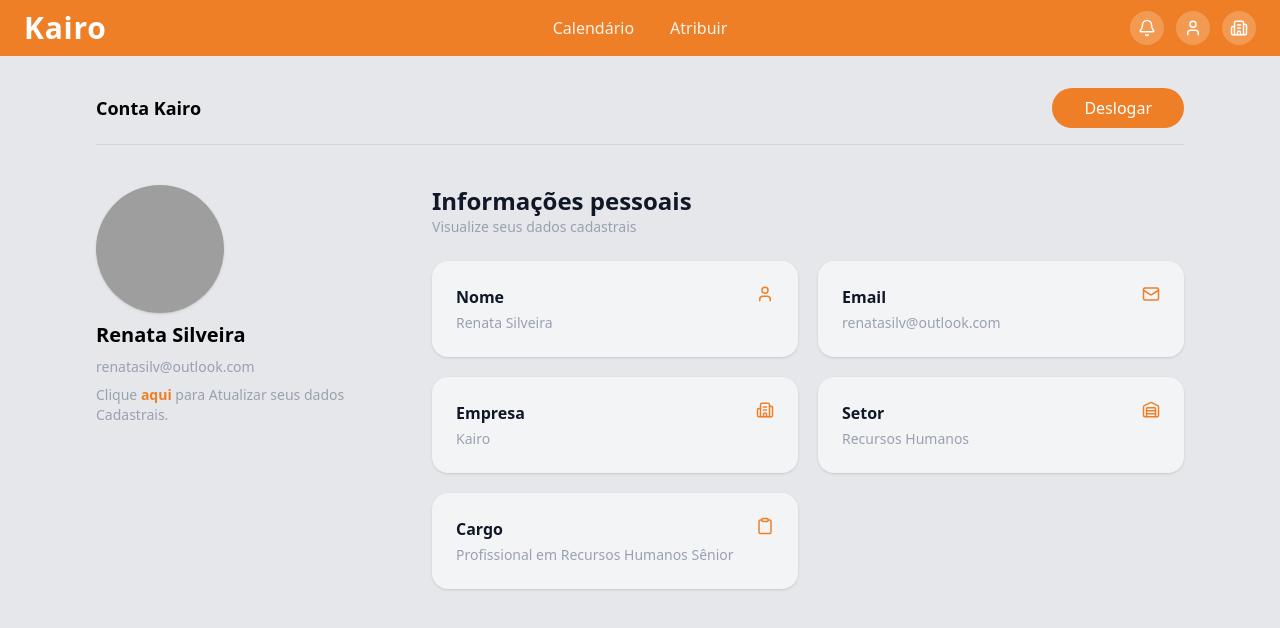
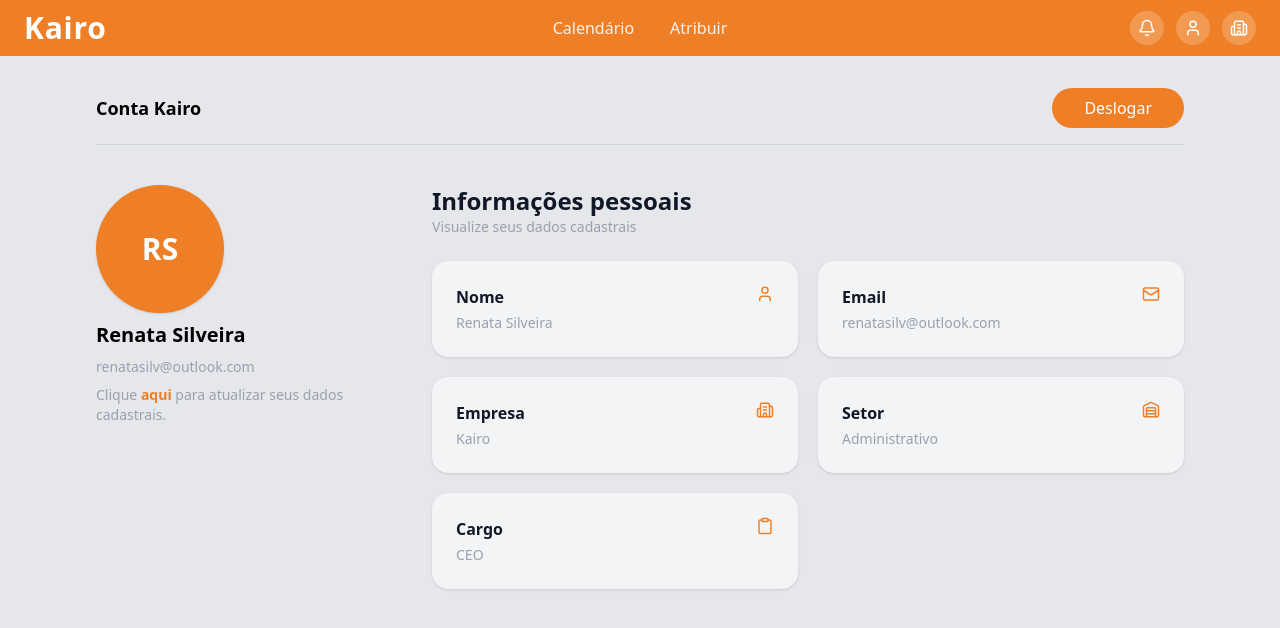
Before and after one commit to GallegoSz/Kairo, a React (Vite) app: page /conta in a window 1280 px wide. Shown: the top 628 px of the page. Built offline with nearby package versions, Linux system fonts and the light colour scheme; grey boxes are pictures that could not be loaded; the HTML template or start-up script is replaced by a standard one.

Commit message:
Foi retirado o hardCode de User

```diff
--- /dev/null
+++ b/src/components/InfoCard.tsx
@@ -0,0 +1,31 @@
+import { LucideIcon } from "lucide-react"
+
+interface InfoCardProps {
+  label: string
+  value?: string
+  icon: LucideIcon
+}
+
+export default function InfoCard({
+  label,
+  value,
+  icon: Icon
+}: InfoCardProps) {
+  return (
+    <div className="bg-gray-100 rounded-2xl shadow p-6 w-full">
+      <div className="flex justify-between items-start gap-4">
+        <div className="flex flex-col gap-1 min-w-0">
+          <span className="font-semibold text-gray-900">{label}</span>
+          <span className="text-gray-400 text-sm break-all">
+            {value || "-"}
+          </span>
+        </div>
+
+        <Icon
+          size={18}
+          className="shrink-0 text-[#EF7F27]"
+        />
+      </div>
+    </div>
+  )
+}
--- a/src/pages/AccountPage.jsx
+++ /dev/null
@@ -1,113 +0,0 @@
-import React from 'react'
-import { User, Clipboard, Mail, Warehouse, Building2 } from "lucide-react"
-
-const AccountPage = () => {
-  return (
-    <div className="flex items-center justify-center">
-      <div className="p-8 w-full max-w-6xl">
-
-        {/* HEADER */}
-        <div className="flex justify-between items-center border-b border-gray-300 pb-4">
-          <h3 className="font-bold text-lg">Conta Kairo</h3>
-          <button className="bg-[#EF7F27] px-8 py-2 rounded-full text-white font-medium hover:opacity-90 transition cursor-pointer">
-            Deslogar
-          </button>
-        </div>
-
-        {/* CONTEÚDO */}
-        <div className="mt-10 flex flex-col sm:flex-row gap-20">
-
-          {/* COLUNA ESQUERDA */}
-          <div className="flex flex-col gap-2 w-64">
-            <img
-              src="mulher_profissional.jpg"
-              alt="Foto de perfil"
-              className="w-32 h-32 rounded-full shadow object-cover"
-            />
-
-            <span className="font-bold text-xl">Renata Silveira</span>
-
-            <span className="text-gray-400 text-sm truncate">
-              renatasilv@outlook.com
-            </span>
-
-            <span className='text-gray-400 text-sm'>
-              Clique <span className='text-[#EF7F27] font-bold hover:opacity-60 transition cursor-pointer'>aqui</span> para Atualizar seus dados Cadastrais.
-            </span>
-          </div>
-
-          {/* COLUNA DIREITA */}
-          <div className="flex-1 min-w-0">
-
-            {/* TÍTULO DA SEÇÃO */}
-            <div className="mb-6">
-              <h1 className="text-2xl font-bold text-gray-900">Informações pessoais</h1>
-              <p className="text-gray-400 text-sm">Visualize seus dados cadastrais</p>
-            </div>
-
-            {/* GRID DE CARDS */}
-            <div className="grid grid-cols-2 gap-5">
-
-              <div className="bg-gray-100 rounded-2xl shadow p-6 w-full">
-                <div className="flex justify-between items-start gap-4">
-                  <div className="flex flex-col gap-1 min-w-0">
-                    <span className="font-semibold text-gray-900">Nome</span>
-                    <span className="text-gray-400 text-sm break-all">Renata Silveira</span>
-                  </div>
-                  <User size={18} color="#EF7F27" className="shrink-0" />
-                </div>
-              </div>
-
-              <div className="bg-gray-100 rounded-2xl shadow p-6 w-full">
-                <div className="flex justify-between items-start gap-4">
-                  <div className="flex flex-col gap-1 min-w-0">
-                    <span className="font-semibold text-gray-900">Email</span>
-                    <span className="text-gray-400 text-sm break-all">
-                      renatasilv@outlook.com
-                    </span>
-                  </div>
-                  <Mail size={18} color="#EF7F27" className="shrink-0" />
-                </div>
-              </div>
-
-              <div className="bg-gray-100 rounded-2xl shadow p-6 w-full">
-                <div className="flex justify-between items-start gap-4">
-                  <div className="flex flex-col gap-1 min-w-0">
-                    <span className="font-semibold text-gray-900">Empresa</span>
-                    <span className="text-gray-400 text-sm break-all">Kairo</span>
-                  </div>
-                  <Building2 size={18} color="#EF7F27" className="shrink-0" />
-                </div>
-              </div>
-
-              <div className="bg-gray-100 rounded-2xl shadow p-6 w-full">
-                <div className="flex justify-between items-start gap-4">
-                  <div className="flex flex-col gap-1 min-w-0">
-                    <span className="font-semibold text-gray-900">Setor</span>
-                    <span className="text-gray-400 text-sm break-all">Recursos Humanos</span>
-                  </div>
-                  <Warehouse size={18} color="#EF7F27" className="shrink-0" />
-                </div>
-              </div>
-
-              <div className="bg-gray-100 rounded-2xl shadow p-6 w-full">
-                <div className="flex justify-between items-start gap-4">
-                  <div className="flex flex-col gap-1 min-w-0">
-                    <span className="font-semibold text-gray-900">Cargo</span>
-                    <span className="text-gray-400 text-sm break-all">
-                      Profissional em Recursos Humanos Sênior
-                    </span>
-                  </div>
-                  <Clipboard size={18} color="#EF7F27" className="shrink-0" />
-                </div>
-              </div>
-
-            </div>
-          </div>
-        </div>
-      </div>
-    </div>
-  )
-}
-
-export default AccountPage
--- /dev/null
+++ b/src/pages/AccountPage.tsx
@@ -0,0 +1,131 @@
+import { useEffect, useState } from "react"
+import {
+  User,
+  Clipboard,
+  Mail,
+  Warehouse,
+  Building2
+} from "lucide-react"
+
+import { getUsers } from "../services/users.service"
+import { User as UserType } from "../types/user"
+import InfoCard from "../components/InfoCard"
+
+const USER_ID = 1
+
+export default function AccountPage() {
+  const [user, setUser] = useState<UserType | null>(null)
+  const [loading, setLoading] = useState(true)
+
+  useEffect(() => {
+    getUsers().then(users => {
+      const foundUser = users.find(u => u.id === USER_ID) || null
+      setUser(foundUser)
+      setLoading(false)
+    })
+  }, [])
+
+  function getInitials(name: string) {
+    return name
+      .split(" ")
+      .map(n => n[0])
+      .slice(0, 2)
+      .join("")
+      .toUpperCase()
+  }
+
+  if (loading) {
+    return <div className="p-8 text-center">Carregando...</div>
+  }
+
+  if (!user) {
+    return <div className="p-8 text-center">Usuário não encontrado</div>
+  }
+
+  return (
+    <div className="flex items-center justify-center">
+      <div className="p-8 w-full max-w-6xl">
+
+        <div className="flex justify-between items-center border-b border-gray-300 pb-4">
+          <h3 className="font-bold text-lg">Conta {user.company}</h3>
+
+          <button className="bg-[#EF7F27] px-8 py-2 rounded-full text-white font-medium hover:opacity-90 transition">
+            Deslogar
+          </button>
+        </div>
+
+        <div className="mt-10 flex flex-col sm:flex-row gap-20">
+
+          <div className="flex flex-col gap-2 w-64">
+
+            <div className="w-32 h-32 rounded-full bg-[#EF7F27] flex items-center justify-center shadow">
+              <span className="text-white font-bold text-3xl">
+                {getInitials(user.name)}
+              </span>
+            </div>
+
+            <span className="font-bold text-xl">{user.name}</span>
+
+            <span className="text-gray-400 text-sm truncate">
+              {user.email}
+            </span>
+
+            <span className="text-gray-400 text-sm">
+              Clique{" "}
+              <span className="text-[#EF7F27] font-bold hover:opacity-60 cursor-pointer">
+                aqui
+              </span>{" "}
+              para atualizar seus dados cadastrais.
+            </span>
+          </div>
+
+          <div className="flex-1 min-w-0">
+
+            <div className="mb-6">
+              <h1 className="text-2xl font-bold text-gray-900">
+                Informações pessoais
+              </h1>
+              <p className="text-gray-400 text-sm">
+                Visualize seus dados cadastrais
+              </p>
+            </div>
+
+            <div className="grid grid-cols-2 gap-5">
+
+              <InfoCard
+                label="Nome"
+                value={user.name}
+                icon={User}
+              />
+
+              <InfoCard
+                label="Email"
+                value={user.email}
+                icon={Mail}
+              />
+
+              <InfoCard
+                label="Empresa"
+                value={user.company}
+                icon={Building2}
+              />
+
+              <InfoCard
+                label="Setor"
+                value={user.sector}
+                icon={Warehouse}
+              />
+
+              <InfoCard
+                label="Cargo"
+                value={user.position}
+                icon={Clipboard}
+              />
+
+            </div>
+          </div>
+        </div>
+      </div>
+    </div>
+  )
+}
--- a/src/pages/CalendarPage.tsx
+++ b/src/pages/CalendarPage.tsx
@@ -76,7 +76,7 @@ export default function CalendarPage() {
           <div className="sticky top-8">
             <EventPanel
               date={selectedDate}
-              person={`Usuário ${loggedUserId}`}
+              person={loggedUserId}
               onClose={() => setSelectedDate(null)}
             />
           </div>
@@ -92,7 +92,7 @@ export default function CalendarPage() {
           <div className="fixed right-0 top-0 bottom-0 z-50 md:hidden">
             <EventPanel
               date={selectedDate}
-              person={`Usuário ${loggedUserId}`}
+              person={loggedUserId}
               onClose={() => setSelectedDate(null)}
             />
           </div>
```
